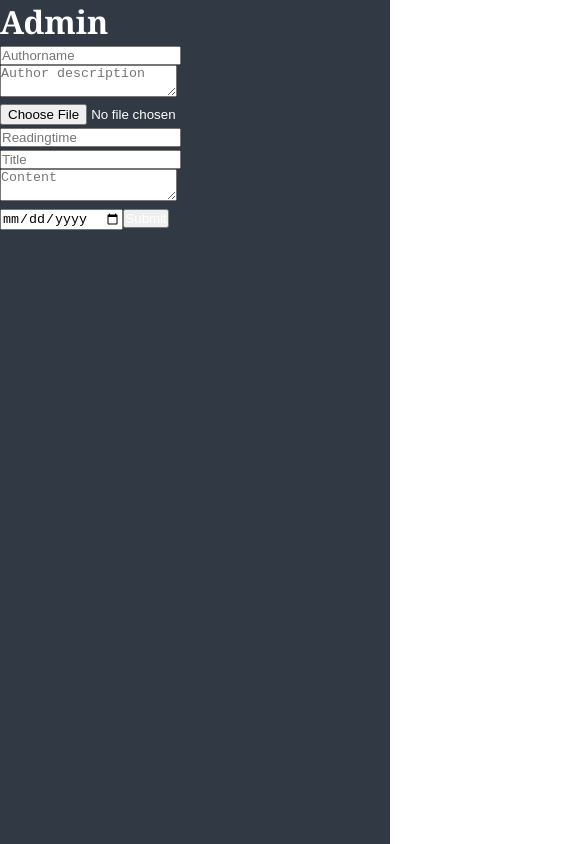
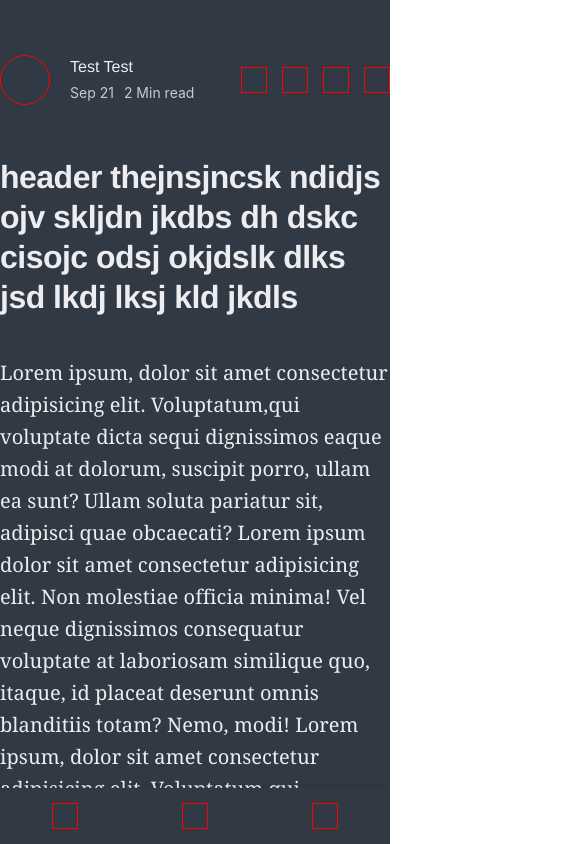
Before and after one commit to 21-minutes/template, a React (Vite) app: page / in a window 390 px wide. Shown: the top 844 px of the page, 585 px wide, since content can reach past the window. Built offline with nearby package versions, Linux system fonts and the light colour scheme; no server answers.

Commit message:
This is the Vomit of janisringli

```diff
--- a/package.json
+++ b/package.json
@@ -11,6 +11,8 @@
   },
   "dependencies": {
     "axios": "^0.27.2",
+    "firebase": "^9.10.0",
+    "firebase-admin": "^11.0.1",
     "react": "^18.2.0",
     "react-dom": "^18.2.0",
     "sass": "^1.54.9"
--- a/src/App.jsx
+++ b/src/App.jsx
@@ -1,17 +1,21 @@
 import "./App.scss";
 import Admin from "./pages/Admin/Admin";
-// // import Home from "./pages/Home/Home";
-// import SidebarLeft from "./Sections/Sidebar/Sidebar";
-// import Content from "./Sections/Content/Content";
-// import ProfileSection from "./Sections/ProfileSection/ProfileSection";
+// import Home from "./pages/Home/Home";
+import SidebarLeft from "./Sections/Sidebar/Sidebar";
+import Content from "./Sections/Content/Content";
+import ProfileSection from "./Sections/ProfileSection/ProfileSection";
+import Footer from "./Sections/Footer/Footer";
 
 function App() {
   return (
-    <div className="app-container">
-      <Admin></Admin>
-      {/* <SidebarLeft />
-      <Content />
-      <ProfileSection /> */}
+    <div>
+      <div className="app-container">
+        {/* <Admin></Admin> */}
+        <SidebarLeft />
+        <Content />
+        <ProfileSection />
+      </div>
+      <Footer />
     </div>
   );
 }
--- a/src/Sections/Content/Content.scss
+++ b/src/Sections/Content/Content.scss
@@ -1,3 +1,10 @@
 .content__container {
   width: 70%;
+  height: 100%;
 }
+@media screen and (max-width: 1080px) {
+  .content__container {
+    width: 100%;
+    height: calc(100vh - 56px);
+  }
+}
--- /dev/null
+++ b/src/Sections/Footer/Footer.jsx
@@ -0,0 +1,14 @@
+import "./Footer.scss";
+
+function Footer() {
+  return (
+    <div className="footer-container">
+      <div className="container-icons">
+        <div className="icon-item"></div>
+        <div className="icon-item"></div>
+        <div className="icon-item"></div>
+      </div>
+    </div>
+  );
+}
+export default Footer;
--- /dev/null
+++ b/src/Sections/Footer/Footer.scss
@@ -0,0 +1,28 @@
+.footer-container {
+  display: none;
+  flex-direction: row;
+  box-shadow: 0px 2px 10px rgb(0 0 0 / 15%);
+  background-color: #313944;
+  position: absolute;
+  width: 100vw;
+  height: 56px;
+  top: calc(100vh - 56px);
+}
+.container-icons {
+  width: 100%;
+  display: flex;
+  flex-direction: row;
+  align-items: center;
+  justify-content: space-around;
+}
+.icon-item {
+  border: solid 1px red;
+  height: 24px;
+  width: 24px;
+}
+
+@media screen and (max-width: 1080px) {
+  .footer-container {
+    display: flex;
+  }
+}
--- a/src/Sections/ProfileSection/ProfileSection.scss
+++ b/src/Sections/ProfileSection/ProfileSection.scss
@@ -3,3 +3,9 @@
   border-left: 1px solid #626872;
   font-family: sohne, "Helvetica Neue", Helvetica, Arial, sans-serif;
 }
+
+@media screen and (max-width: 1080px) {
+  .profile-section__container {
+    display: none;
+  }
+}
--- a/src/Sections/Sidebar/Sidebar.jsx
+++ b/src/Sections/Sidebar/Sidebar.jsx
@@ -5,7 +5,13 @@ function SidebarLeft() {
     <div className="sidebar-left__container">
       <div className="template-sidebar-left">
         <div className="sidebar-left-logo">logo</div>
-        <div className="sidebar-left-nav"></div>
+        <div className="sidebar-left-nav">
+          <div className="nav-item"></div>
+          <div className="nav-item"></div>
+          <div className="nav-item"></div>
+
+        </div>
+
       </div>
     </div>
   );
--- a/src/Sections/Sidebar/Sidebar.scss
+++ b/src/Sections/Sidebar/Sidebar.scss
@@ -3,4 +3,26 @@
   height: 100vh;
   position: sticky;
   border-right: 1px solid #626872;
+  display: block;
 }
+.nav-item {
+  border: solid 1px red;
+  height: 24px;
+  width: 24px;
+}
+.sidebar-left-nav {
+  display: flex;
+  flex-direction: column;
+  align-items: center;
+  justify-content: center;
+  height: 100%;
+  gap: 35px;
+}
+.template-sidebar-left {
+  height: 100%;
+}
+@media screen and (max-width: 1080px) {
+  .sidebar-left__container {
+    display: none;
+  }
+}
--- a/src/components/Article/Article.jsx
+++ b/src/components/Article/Article.jsx
@@ -19,6 +19,45 @@ function Article() {
           adipisci quae obcaecati? Lorem ipsum dolor sit amet consectetur
           adipisicing elit. Non molestiae officia minima! Vel neque dignissimos
           consequatur voluptate at laboriosam similique quo, itaque, id placeat
+          deserunt omnis blanditiis totam? Nemo, modi! Lorem ipsum, dolor sit
+          amet consectetur adipisicing elit. Voluptatum,qui voluptate dicta
+          sequi dignissimos eaque modi at dolorum, suscipit porro, ullam ea
+          sunt? Ullam soluta pariatur sit, adipisci quae obcaecati? Lorem ipsum
+          dolor sit amet consectetur adipisicing elit. Non molestiae officia
+          minima! Vel neque dignissimos consequatur voluptate at laboriosam
+          similique quo, itaque, id placeat deserunt omnis blanditiis totam?
+          Nemo, modi! Lorem ipsum, dolor sit amet consectetur adipisicing elit.
+          Voluptatum,qui voluptate dicta sequi dignissimos eaque modi at
+          dolorum, suscipit porro, ullam ea sunt? Ullam soluta pariatur sit,
+          adipisci quae obcaecati? Lorem ipsum dolor sit amet consectetur
+          adipisicing elit. Non molestiae officia minima! Vel neque dignissimos
+          consequatur voluptate at laboriosam similique quo, itaque, id placeat
+          deserunt omnis blanditiis totam? Nemo, modi! Lorem ipsum, dolor sit
+          amet consectetur adipisicing elit. Voluptatum,qui voluptate dicta
+          sequi dignissimos eaque modi at dolorum, suscipit porro, ullam ea
+          sunt? Ullam soluta pariatur sit, adipisci quae obcaecati? Lorem ipsum
+          dolor sit amet consectetur adipisicing elit. Non molestiae officia
+          minima! Vel neque dignissimos consequatur voluptate at laboriosam
+          similique quo, itaque, id placeat deserunt omnis blanditiis totam?
+          Nemo, modi! Lorem ipsum, dolor sit amet consectetur adipisicing elit.
+          Voluptatum,qui voluptate dicta sequi dignissimos eaque modi at
+          dolorum, suscipit porro, ullam ea sunt? Ullam soluta pariatur sit,
+          adipisci quae obcaecati? Lorem ipsum dolor sit amet consectetur
+          adipisicing elit. Non molestiae officia minima! Vel neque dignissimos
+          consequatur voluptate at laboriosam similique quo, itaque, id placeat
+          deserunt omnis blanditiis totam? Nemo, modi! Lorem ipsum, dolor sit
+          amet consectetur adipisicing elit. Voluptatum,qui voluptate dicta
+          sequi dignissimos eaque modi at dolorum, suscipit porro, ullam ea
+          sunt? Ullam soluta pariatur sit, adipisci quae obcaecati? Lorem ipsum
+          dolor sit amet consectetur adipisicing elit. Non molestiae officia
+          minima! Vel neque dignissimos consequatur voluptate at laboriosam
+          similique quo, itaque, id placeat deserunt omnis blanditiis totam?
+          Nemo, modi! Lorem ipsum, dolor sit amet consectetur adipisicing elit.
+          Voluptatum,qui voluptate dicta sequi dignissimos eaque modi at
+          dolorum, suscipit porro, ullam ea sunt? Ullam soluta pariatur sit,
+          adipisci quae obcaecati? Lorem ipsum dolor sit amet consectetur
+          adipisicing elit. Non molestiae officia minima! Vel neque dignissimos
+          consequatur voluptate at laboriosam similique quo, itaque, id placeat
           deserunt omnis blanditiis totam? Nemo, modi!
         </div>
       </div>
--- a/src/components/Article/Article.scss
+++ b/src/components/Article/Article.scss
@@ -5,7 +5,9 @@
   display: flex;
   align-items: center;
   flex-direction: column;
+  width: 100%;
 }
+
 .article-title {
   color: #ededf1;
   font-size: 32px;
@@ -27,11 +29,23 @@
   word-break: break-word;
   font-weight: 400;
   color: #ededf1;
+  padding-bottom: 56px;
 }
 .author-info {
   display: flex;
   flex-direction: row;
 }
+.article__container {
+  height: 100vh;
+
+  overflow: scroll;
+  overflow: -moz-scrollbars-none;
+  -ms-overflow-style: none;
+}
+.article__container::-webkit-scrollbar {
+  width: 0 !important;
+}
+
 @media screen and (max-width: 1450px) {
   .article-content {
     max-width: 700px;
@@ -40,3 +54,12 @@
     max-width: 700px;
   }
 }
+@media screen and (max-width: 1080px) {
+  .article-content {
+    width: 100vw;
+    padding-bottom: 56px;
+  }
+  .article-title {
+    max-width: 700px;
+  }
+}
```
Also changed, not shown: src/assets/house-solid.svg (added), 1 other file (tests, documents, lock files or other folders).
